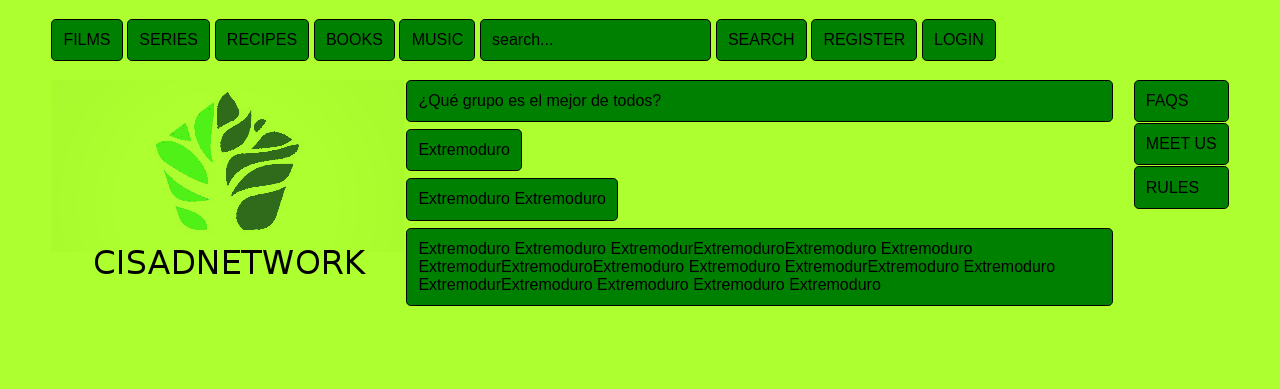
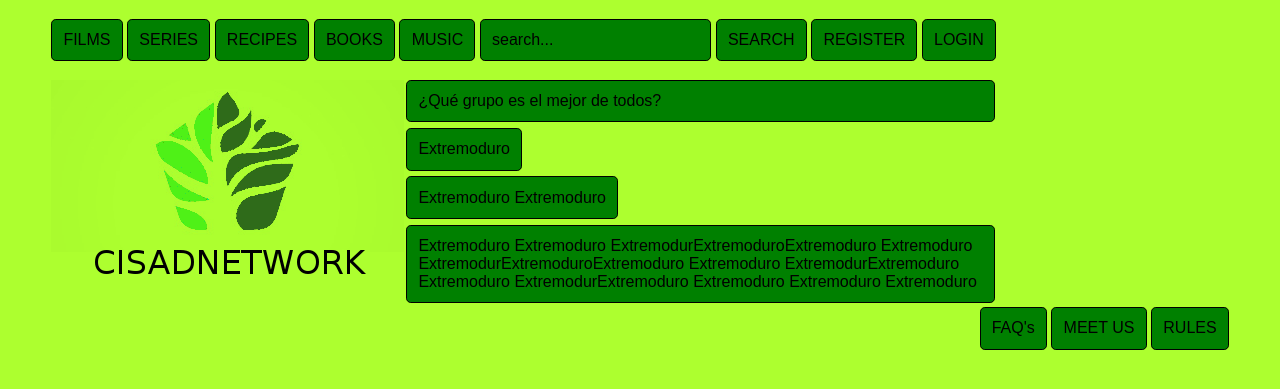
Before and after one commit to decalion/CISADNETWORK, a PHP site: page / in a window 1280 px wide. Shown: the top 389 px of the page. Run offline with PHP 8.4, Linux system fonts and the light colour scheme; data that the repository does not hold is empty.

Commit message:
More css added, unstable 0.2

```diff
--- a/controler/controler.php
+++ b/controler/controler.php
@@ -67,6 +67,15 @@
                     break;
             }
             break;
+        case 'faq':
+            switch ($_POST['state']) {
+                case 0:
+                    include './views/faq.php';
+                    break;
+                default:
+                    break;
+            }
+            break;
         default:
             break;
     }
--- a/css/style.css
+++ b/css/style.css
@@ -24,6 +24,12 @@ p {
 img {
     width: auto;
     height: auto;
+}
+
+// FORMS //
+
+form {
+    border: solid red;
 }
 
 // UPPER //
@@ -82,7 +88,7 @@ img {
 
 .footerMid {
     float: left;
-    max-width: 60%;
+    max-width: 50%;
 }
 
 .footerRight {
@@ -124,19 +130,9 @@ img {
 }
 
 .footerMid p {
-    width: auto;
+
 }
 
 #navListFooterPoll li a {
 
 }
-
-// FORMS REGISTER LOGIN //
-
-.formInput {
-    border: solid thin black;
-}
-
-ul {
-
-}
--- /dev/null
+++ b/views/faq.php
@@ -0,0 +1,3 @@
+<p>
+    Test
+</p>
--- a/views/footerWrapper.php
+++ b/views/footerWrapper.php
@@ -14,10 +14,28 @@
         </ul>
     </div>
     <div class="footerRight innerFooter">
-        <ul id="navListFooter">
-            <li><a href="#">FAQS</a></li>
-            <li><a href="#">MEET US</a></li>
-            <li><a href="#">RULES</a></li>
+        <ul id="navList">
+            <li>
+                <form action="./index.php" method="post">
+                    <input hidden type="text" name="type" value="faq" />
+                    <input hidden type="text" name="state" value="0" />
+                    <input type="submit" value="FAQ's" />
+                </form>
+            </li>
+            <li>
+                <form action="./index.php" method="post">
+                    <input hidden type="text" name="type" value="meetUs" />
+                    <input hidden type="text" name="state" value="0" />
+                    <input type="submit" value="MEET US" />
+                </form>
+            </li>
+            <li>
+                <form action="./index.php" method="post">
+                    <input hidden type="text" name="type" value="rules" />
+                    <input hidden type="text" name="state" value="0" />
+                    <input type="submit" value="RULES" />
+                </form>
+            </li>
         </ul>
     </div>
 
--- a/views/head.php
+++ b/views/head.php
@@ -1,7 +1,6 @@
 <!DOCTYPE html>
 <html>
     <head>
-        <meta charset="UTF-8">
         <meta charset="utf-8">
         <meta name="viewport" content="width=device-width, initial-scale=1">
         <link href="css/normalize.css" rel="stylesheet" type="text/css" />
--- a/views/noLogin/registerForm.php
+++ b/views/noLogin/registerForm.php
@@ -1,4 +1,4 @@
-<form action="index.php" method="post" class="formInput">
+<form action="index.php" method="post">
     <input hidden type="text" name="type" value="register" />
     <input hidden type="text" name="state" value="1" />
     <label>Name</label>
```
